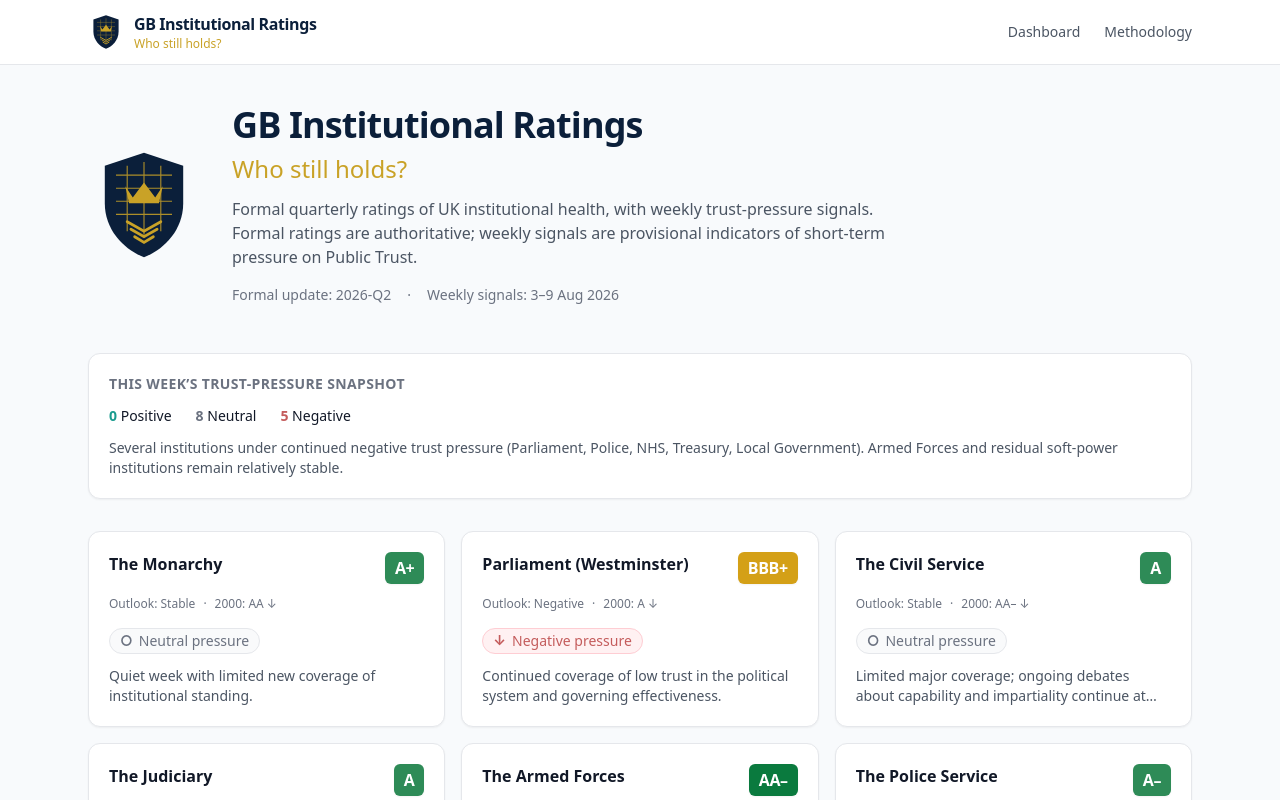
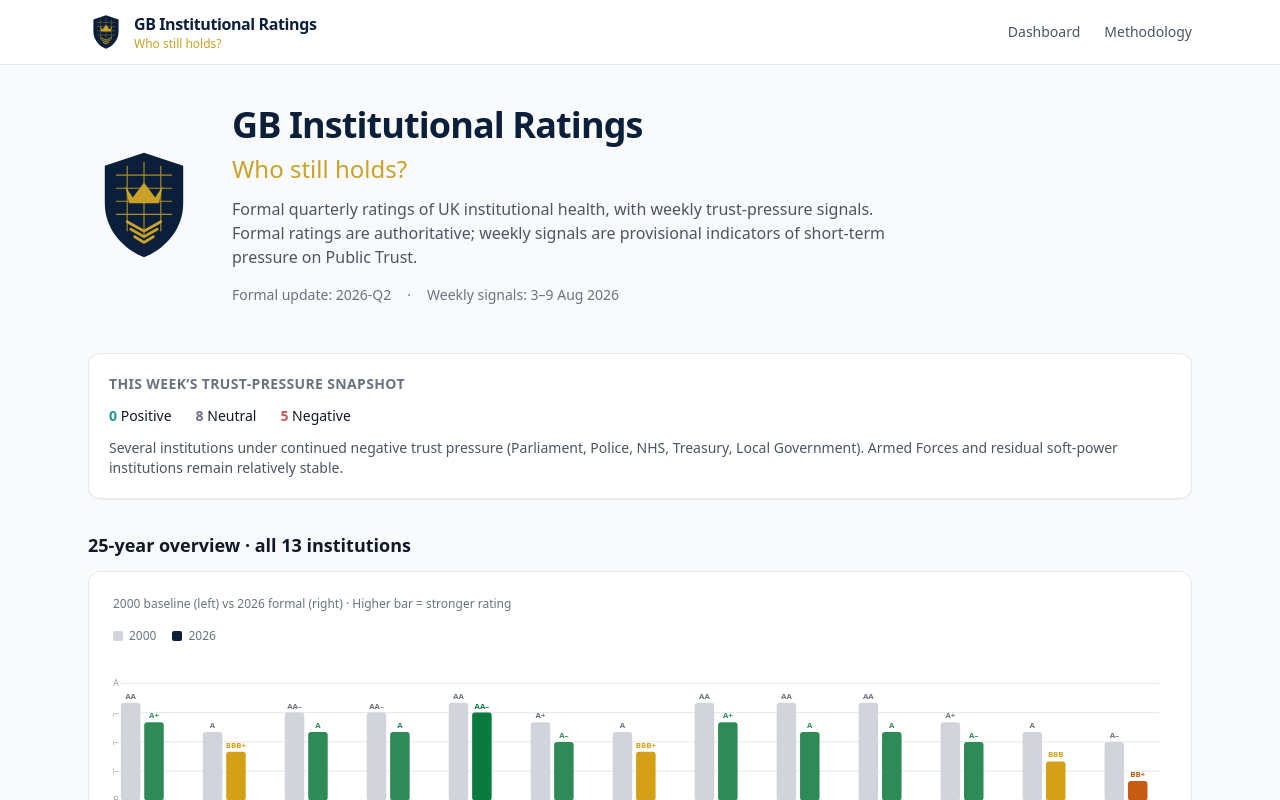
Before and after one commit to stumpyuk1/gir-institutional-ratings, a Next.js app: page / in a window 1280 px wide. Shown: the top 800 px of the page. Built offline with nearby package versions, Linux system fonts and the light colour scheme.

Commit message:
Add dashboard overview comparison chart for all 13 institutions

```diff
--- a/app/page.tsx
+++ b/app/page.tsx
@@ -3,11 +3,35 @@ import { institutions } from "@/data/institutions";
 import { RatingBadge } from "@/components/RatingBadge";
 import { SignalBadge } from "@/components/SignalBadge";
 import { ShieldIcon } from "@/components/ShieldIcon";
+import { ComparisonChart } from "@/components/ComparisonChart";
+
+const SHORT: Record<string, string> = {
+  monarchy: "Monarchy",
+  parliament: "Parliament",
+  "civil-service": "Civil Svc",
+  judiciary: "Judiciary",
+  "armed-forces": "Armed Forces",
+  police: "Police",
+  nhs: "NHS",
+  "higher-education": "Universities",
+  bbc: "BBC",
+  "bank-of-england": "BoE",
+  "hm-treasury": "Treasury",
+  "local-government": "Local Gov",
+  "church-of-england": "C of E",
+};
 
 export default function DashboardPage() {
   const positive = institutions.filter((i) => i.weeklySignal === "Positive").length;
   const neutral = institutions.filter((i) => i.weeklySignal === "Neutral").length;
   const negative = institutions.filter((i) => i.weeklySignal === "Negative").length;
+
+  const overviewRows = institutions.map((i) => ({
+    label: SHORT[i.slug] ?? i.name,
+    baseline2000: i.baseline2000,
+    rating2026: i.formalRating,
+    highlight: false,
+  }));
 
   return (
     <div className="mx-auto max-w-6xl px-4 py-10 sm:px-6">
@@ -55,6 +79,14 @@ export default function DashboardPage() {
         </p>
       </div>
 
+      {/* Overview chart */}
+      <div className="mb-10">
+        <h2 className="text-lg font-semibold text-gray-900 mb-3">
+          25-year overview · all 13 institutions
+        </h2>
+        <ComparisonChart rows={overviewRows} />
+      </div>
+
       {/* Institutions grid */}
       <div className="grid gap-4 sm:grid-cols-2 lg:grid-cols-3">
         {institutions.map((inst) => (
```
